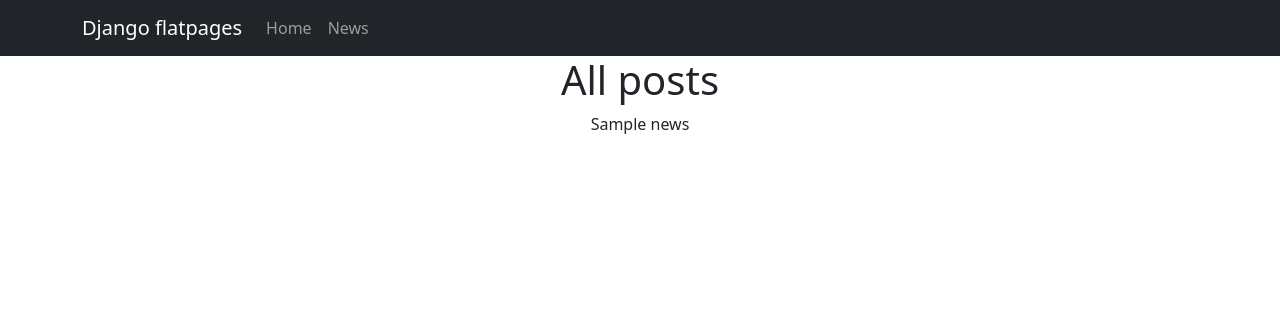
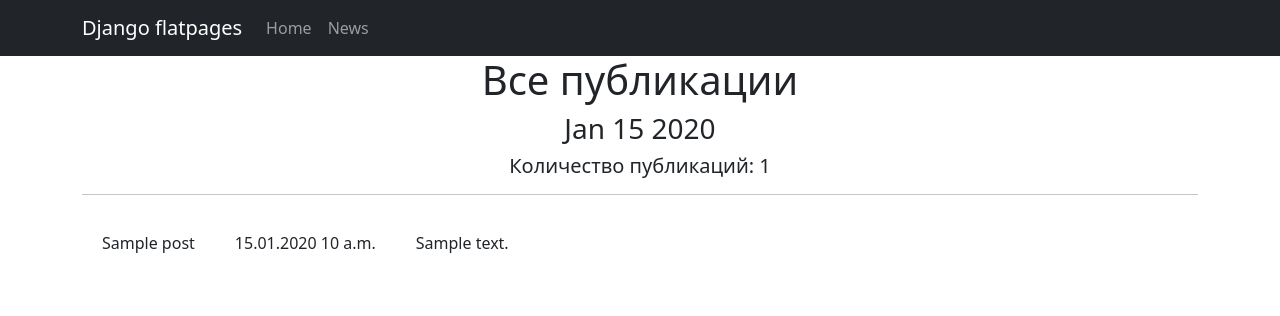
Before and after one commit to NeKamikadze/NewsPaper, a Django app: template NewsPaper/templates/news.html in a window 1280 px wide. Shown: the top 316 px of the page. Run offline with Django 4.2, Linux system fonts and the light colour scheme; the template is opened without the code that fills it: most values are stand-ins (such as "Sample title", 1, 10 or a date in 2020); some libraries are stand-ins or nearby versions.

Commit message:
Third commit: create own filter censor for posts in NewsPaper

```diff
--- /dev/null
+++ b/NewsPaper/news/templatetags/custom_filters.py
@@ -0,0 +1,14 @@
+from django import template
+
+
+register = template.Library()
+
+
+@register.filter()
+def censor(word):
+    bad_words = ['редиска', 'мат']
+    if isinstance(word, str):
+        for i in word.split():
+            if i in bad_words:
+                word = word.replace(i, i[0] + '*' * len(i[1:]))
+    return word
--- a/NewsPaper/templates/news.html
+++ b/NewsPaper/templates/news.html
@@ -1,12 +1,27 @@
-<!--  наследуемся от шаблона default.html, который мы создавали для flatpages -->
 {% extends 'flatpages/default.html' %}
 
-<!-- Название у нас будет news -->
+{% load custom_filters %}
+
 {% block title %}
 News
 {% endblock title %}
 
 {% block content %}
-    <h1>All posts</h1>
-{{ news }}
+    <h1>Все публикации</h1>
+    <h3>{{ time_now|date:'M d Y' }}</h3>
+    <h5>Количество публикаций: {{ news|length }} </h5>
+    <hr>
+    {% if news %}
+        <table cellpadding="20">
+            {% for post in news %}
+            <tr>
+                <td>{{ post.title|censor }}</td>
+                <td>{{ post.create_time|date:'d.m.Y P' }}</td>
+                <td>{{ post.content|truncatewords:20|censor }}</td>
+            </tr>
+            {% endfor %}
+        </table>
+    {% else %}
+        <h2>Публикаций нет!</h2>
+    {% endif %}
 {% endblock content %}
```
Also changed, not shown: NewsPaper/news/views.py (+7 -1 lines), NewsPaper/templates/one_news.html (+8 -4 lines).
